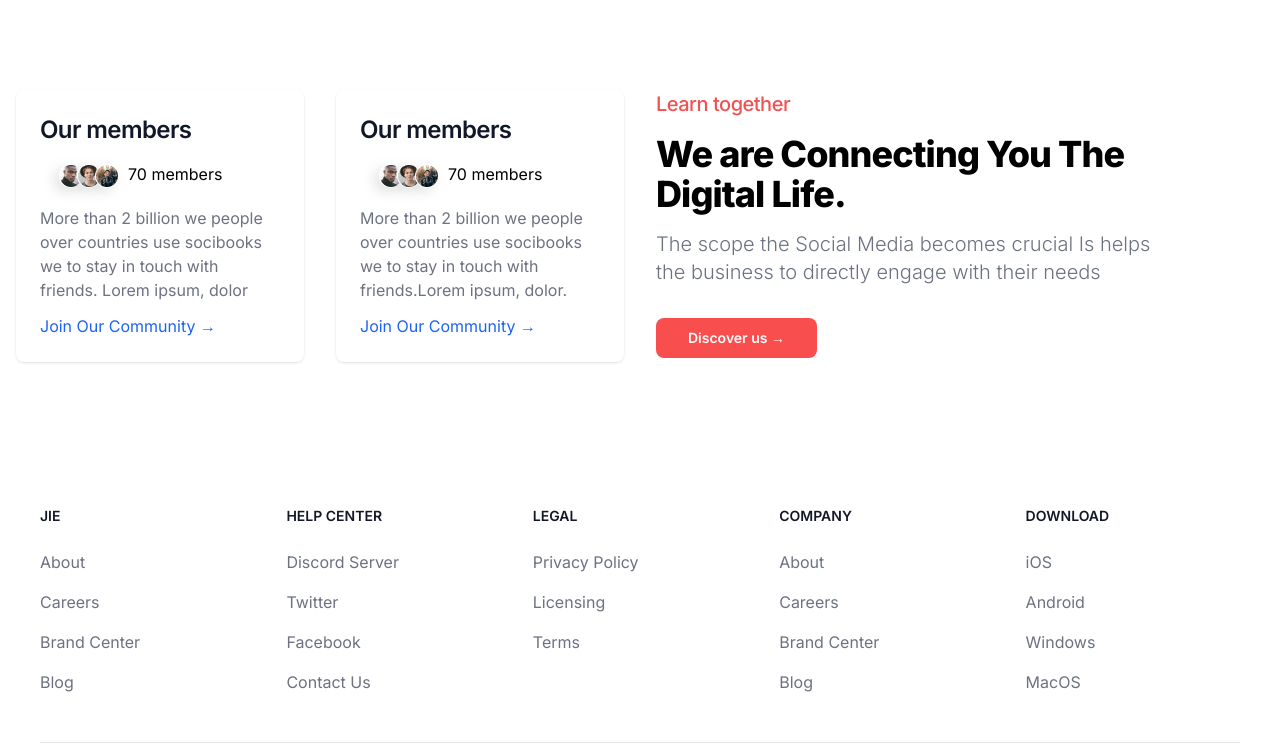
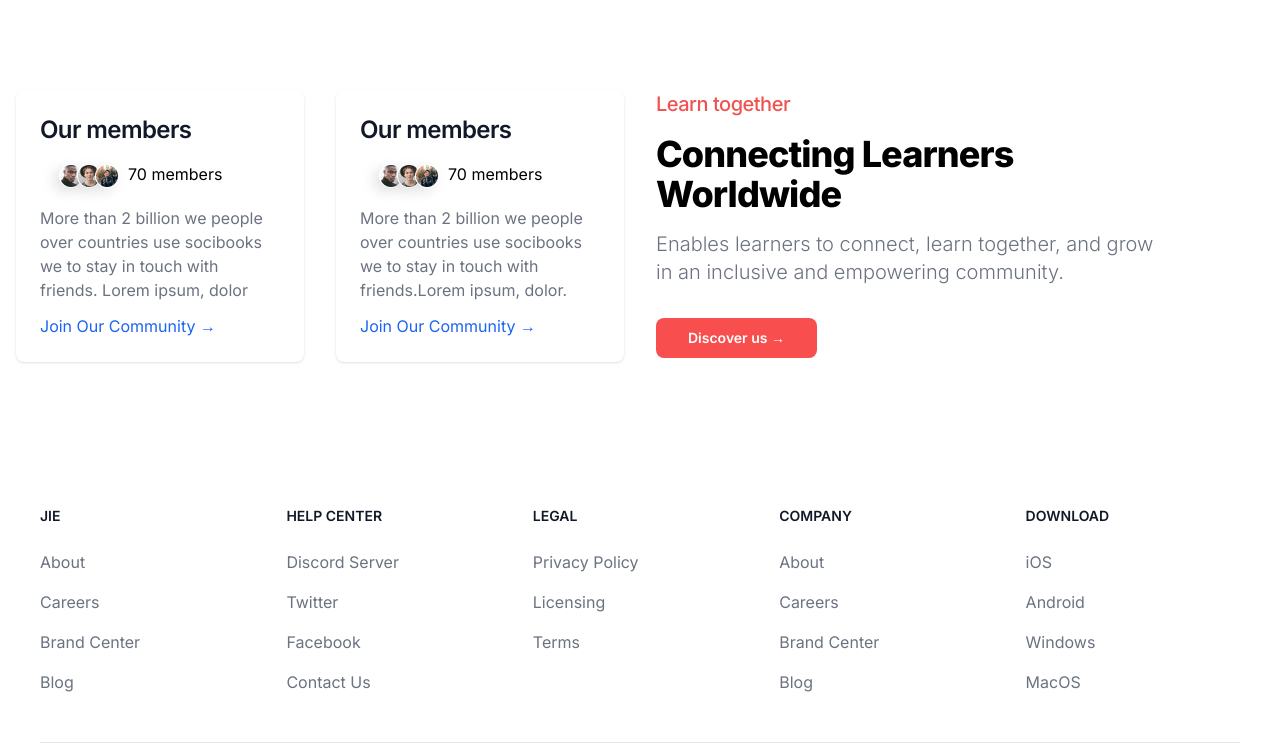
Before and after one commit to AnandaArya/jie-landing-page, a website: page index.html in a window 1280 px wide. Shown: the part 1500-2253 px from the top of the page. Drawn offline with nearby package versions, Linux system fonts and the light colour scheme.

Commit message:
Change decsription

```diff
--- a/index.html
+++ b/index.html
@@ -238,8 +238,8 @@
 
       <div class="my-2 md:my-4 md:col-span-12 lg:col-span-5">
         <h3 class="max-w-2xl mb-4 text-red-500 text-xl font-medium leading-none tracking-tight md:text-xl">Learn together</h3>
-        <h1 class="max-w-2xl mb-4 text-3xl font-extrabold leading-none tracking-tight md:text-4xl dark:text-white">We are Connecting You The Digital Life.</h1>
-        <p class="max-w-2xl mb-6 font-light text-gray-500 lg:mb-8 md:text-lg lg:text-xl dark:text-gray-400">The scope the Social Media becomes crucial Is helps the business to directly engage with their needs</p>
+        <h1 class="max-w-2xl mb-4 text-3xl font-extrabold leading-none tracking-tight md:text-4xl dark:text-white">Connecting Learners Worldwide</h1>
+        <p class="max-w-2xl mb-6 font-light text-gray-500 lg:mb-8 md:text-lg lg:text-xl dark:text-gray-400">Enables learners to connect, learn together, and grow in an inclusive and empowering community.</p>
         <button type="button" class="px-8 font-semibold text-white bg-primary hover:bg-red-500 focus:ring-4 focus:outline-none focus:ring-red-300 rounded-lg text-sm py-2.5 text-center dark:border-red-500 dark:text-red-500 dark:hover:text-white dark:hover:bg-red-600 dark:focus:ring-red-900">Discover us →</button>
 
       </div>
```
